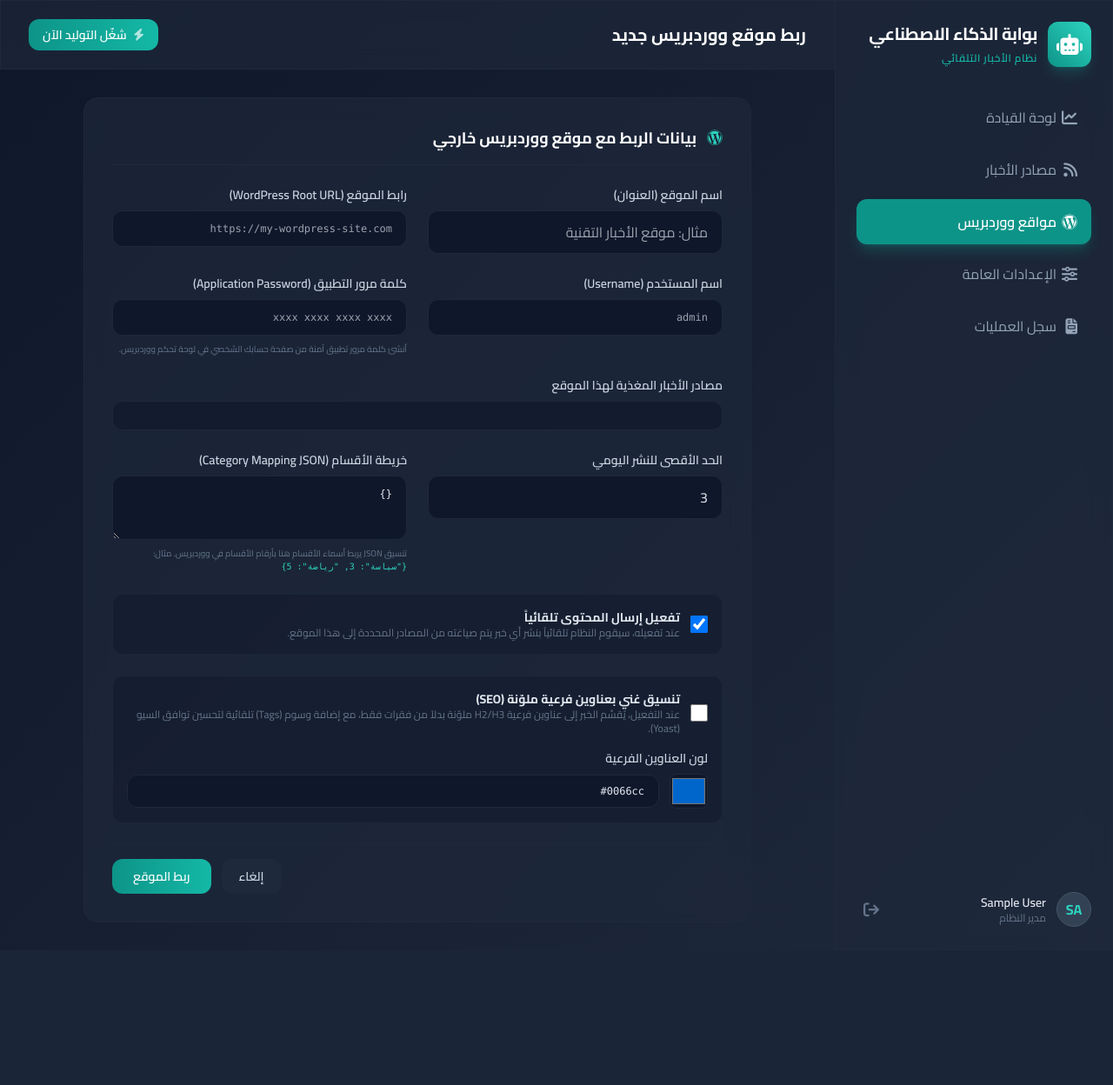
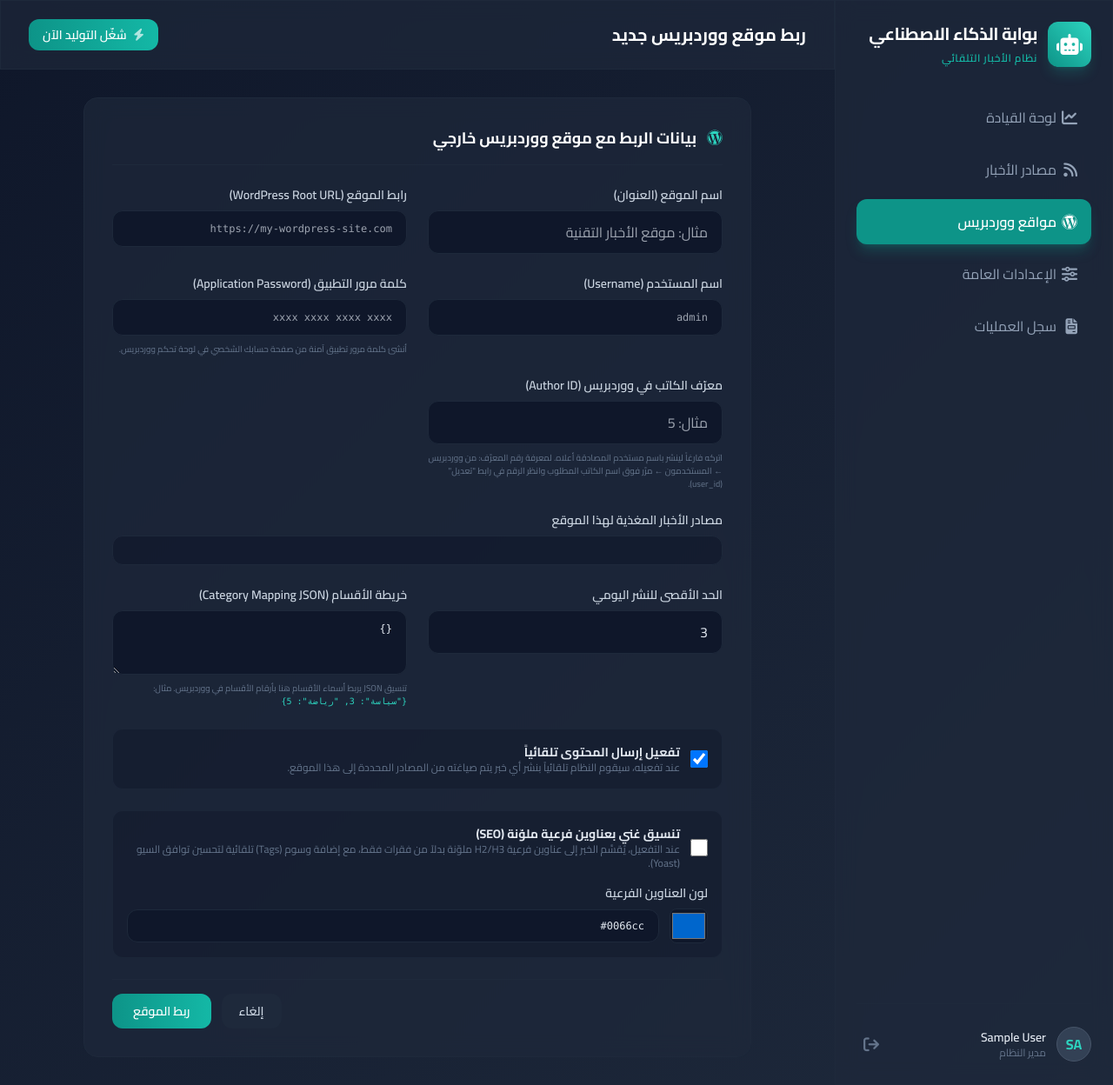
Before and after one commit to aahmed19982000/Al-Maghrib, a Django app: page /ai-dashboard/wp-sites/add/ in a window 1280 px wide. Shown: the whole page at 87% size. Before the commit the page ends 1066 px from the top, so only its background shows below. Run offline with Django 5.2, Linux system fonts and the light colour scheme; the visitor is signed in with stand-in values (Sample User, id 1); data comes from the database, SQL or seed files in the repository; data that the repository does not hold is empty; parts of the project's set-up code (start-up, migrations or seed data) failed here and were passed over; some libraries are stand-ins or nearby versions.

Commit message:
Add explicit WordPress author ID to fix unreliable author assignment
The wp-ai-controller.php plugin only reassigns the post author when the
REST-authenticated WP username exactly matches a separately configured
option, which silently fails to fire when they don't match. Setting
WordPressSite.wp_author_id now sends 'author' directly in the REST
payload, making Django the source of truth instead of depending on that
plugin-side matching logic.

Co-Authored-By: Claude Sonnet 5 <noreply@anthropic.com>

```diff
--- a/news/ai_utils.py
+++ b/news/ai_utils.py
@@ -379,6 +379,8 @@ def push_article_to_wordpress(wp_site, article, extra_tag_names=None):
         'excerpt': article.excerpt or '',
         'status': 'publish',
     }
+    if wp_site.wp_author_id:
+        payload['author'] = wp_site.wp_author_id
     if featured_media_id:
         payload['featured_media'] = featured_media_id
     if wp_categories:
--- a/news/models.py
+++ b/news/models.py
@@ -392,6 +392,7 @@ class WordPressSite(models.Model):
     url = models.URLField(max_length=1000, verbose_name="رابط الموقع (WordPress URL)")
     username = models.CharField(max_length=150, verbose_name="اسم المستخدم في ووردبريس")
     application_password = EncryptedCharField(max_length=500, verbose_name="كلمة مرور التطبيق (Application Password)")
+    wp_author_id = models.PositiveIntegerField(blank=True, null=True, verbose_name="معرف الكاتب في ووردبريس (Author ID)", help_text="معرّف (ID) المستخدم في ووردبريس الذي سيُنسب إليه المقال المنشور. اتركه فارغاً لينشر باسم المستخدم المستخدم في المصادقة (username أعلاه).")
     daily_limit = models.PositiveIntegerField(default=3, verbose_name="الحد الأقصى للنشر اليومي")
     is_active = models.BooleanField(default=True, verbose_name="نشط")
     sources = models.ManyToManyField(AISource, related_name='wp_sites', verbose_name="مصادر الأخبار المرتبطة", blank=True)
--- a/news/views_ai.py
+++ b/news/views_ai.py
@@ -159,7 +159,7 @@ class WordPressSiteListView(StaffRequiredMixin, ListView):
 
 class WordPressSiteCreateView(StaffRequiredMixin, CreateView):
     model = WordPressSite
-    fields = ['name', 'url', 'username', 'application_password', 'daily_limit', 'is_active', 'sources', 'category_mapping', 'use_rich_formatting', 'heading_color']
+    fields = ['name', 'url', 'username', 'application_password', 'wp_author_id', 'daily_limit', 'is_active', 'sources', 'category_mapping', 'use_rich_formatting', 'heading_color']
     template_name = 'ai_dashboard/wp_site_form.html'
     success_url = reverse_lazy('news_ai:wp_sites')
 
@@ -170,7 +170,7 @@ class WordPressSiteCreateView(StaffRequiredMixin, CreateView):
 
 class WordPressSiteUpdateView(StaffRequiredMixin, UpdateView):
     model = WordPressSite
-    fields = ['name', 'url', 'username', 'application_password', 'daily_limit', 'is_active', 'sources', 'category_mapping', 'use_rich_formatting', 'heading_color']
+    fields = ['name', 'url', 'username', 'application_password', 'wp_author_id', 'daily_limit', 'is_active', 'sources', 'category_mapping', 'use_rich_formatting', 'heading_color']
     template_name = 'ai_dashboard/wp_site_form.html'
     success_url = reverse_lazy('news_ai:wp_sites')
 
--- a/templates/ai_dashboard/wp_site_form.html
+++ b/templates/ai_dashboard/wp_site_form.html
@@ -51,6 +51,18 @@
                     <p class="text-[10px] text-slate-500">أنشئ كلمة مرور تطبيق آمنة من صفحة حسابك الشخصي في لوحة تحكم ووردبريس.</p>
                     {% if form.application_password.errors %}
                         <p class="text-xs text-rose-400">{{ form.application_password.errors.as_text }}</p>
+                    {% endif %}
+                </div>
+            </div>
+
+            <div class="grid grid-cols-1 md:grid-cols-2 gap-6">
+                <!-- WordPress Author ID -->
+                <div class="space-y-2">
+                    <label for="id_wp_author_id" class="block text-sm font-semibold text-slate-300">معرّف الكاتب في ووردبريس (Author ID)</label>
+                    <input type="number" name="wp_author_id" id="id_wp_author_id" value="{{ form.wp_author_id.value|default:'' }}" min="1" class="block w-full px-4 py-3 bg-slate-900 border border-slate-800 rounded-xl focus:outline-none focus:ring-2 focus:ring-teal-500 focus:border-transparent text-slate-200 transition duration-150" placeholder="مثال: 5">
+                    <p class="text-[10px] text-slate-500">اتركه فارغاً لينشر باسم مستخدم المصادقة أعلاه. لمعرفة رقم المعرّف: من ووردبريس ← المستخدمون ← مرّر فوق اسم الكاتب المطلوب وانظر الرقم في رابط "تعديل" (user_id).</p>
+                    {% if form.wp_author_id.errors %}
+                        <p class="text-xs text-rose-400">{{ form.wp_author_id.errors.as_text }}</p>
                     {% endif %}
                 </div>
             </div>
```
Also changed, not shown: news/migrations/0028_wordpresssite_wp_author_id.py (added).
